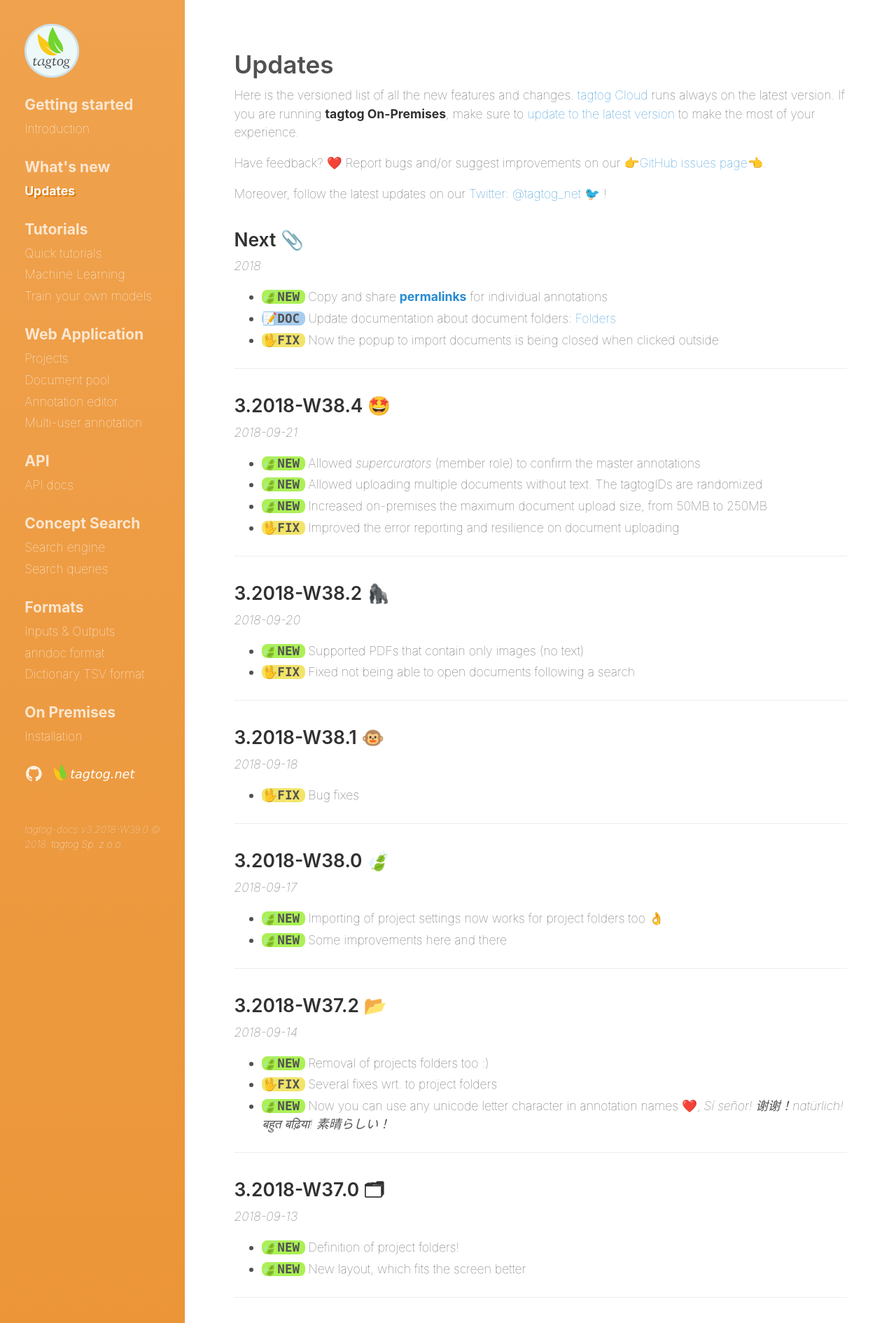
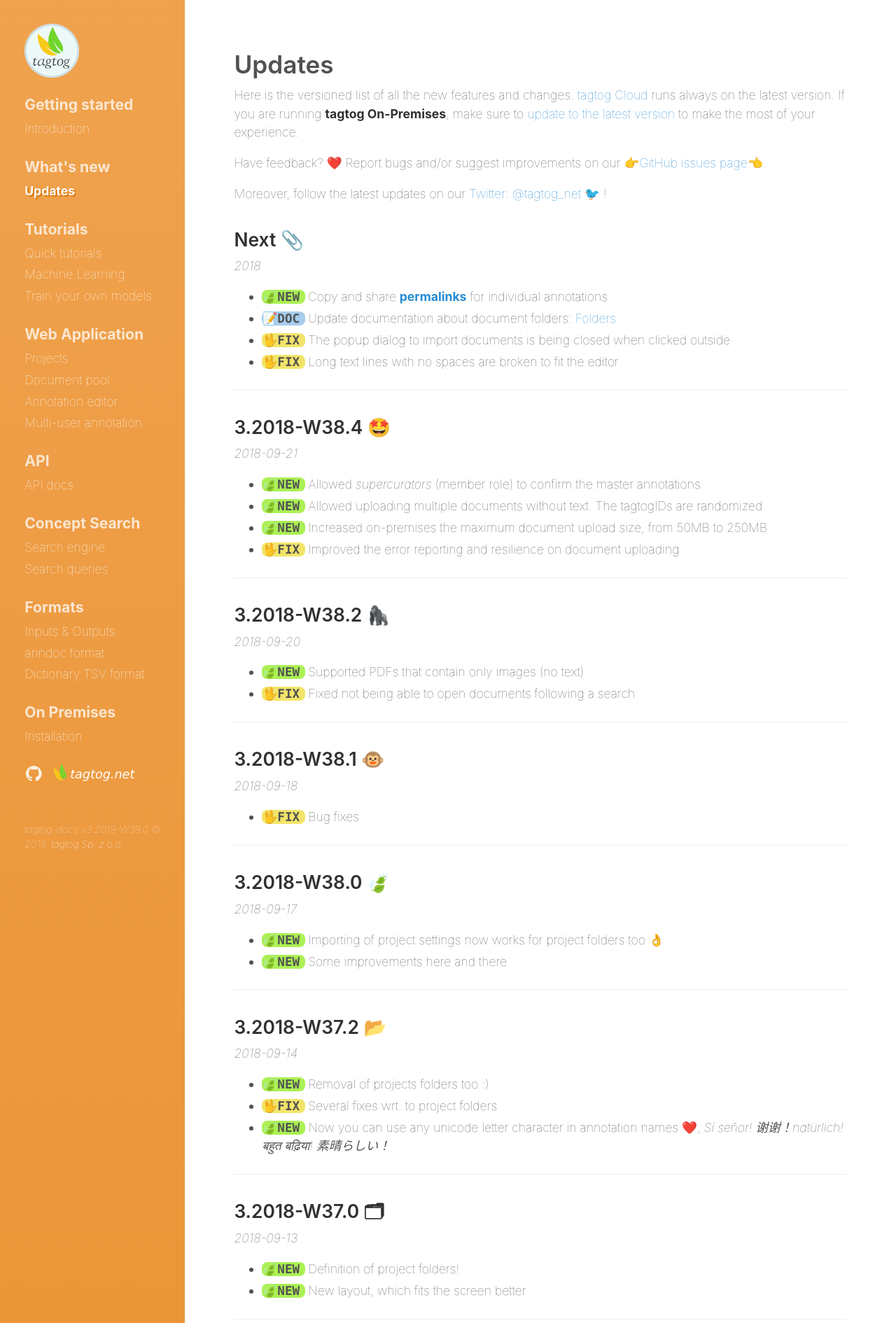
Before and after one commit to tagtogorg/tagtog-doc, a Jekyll site: the page built from updates.md, in a window 1280 px wide. Shown: the top 1890 px of the page at 70% size. Built offline with Jekyll 4.4.1, drawn with Linux system fonts in a browser that asks for light colours; nearby versions of some CDN libraries; emoji names are drawn with the system emoji font; some of the changed text lies outside the part shown.

Commit message:
Update fix break long text lines

```diff
--- a/updates.md
+++ b/updates.md
@@ -18,7 +18,8 @@ _2018_
 <ul class="updates">
   <li class="new">Copy and share <strong><a title="tagtog docs - Permalinks" href="/webeditor.html#permalinks">permalinks</a></strong> for individual annotations</li>
   <li class="doc">Update documentation about document folders: <a title="tagtog - folders" href="/documentpool.html#folders">Folders</a></li>
-  <li class="fix">Now the popup to import documents is being closed when clicked outside</li>
+  <li class="fix">The popup dialog to import documents is being closed when clicked outside</li>
+  <li class="fix">Long text lines with no spaces are broken to fit the editor</li>
 </ul>
 
 ---
```
